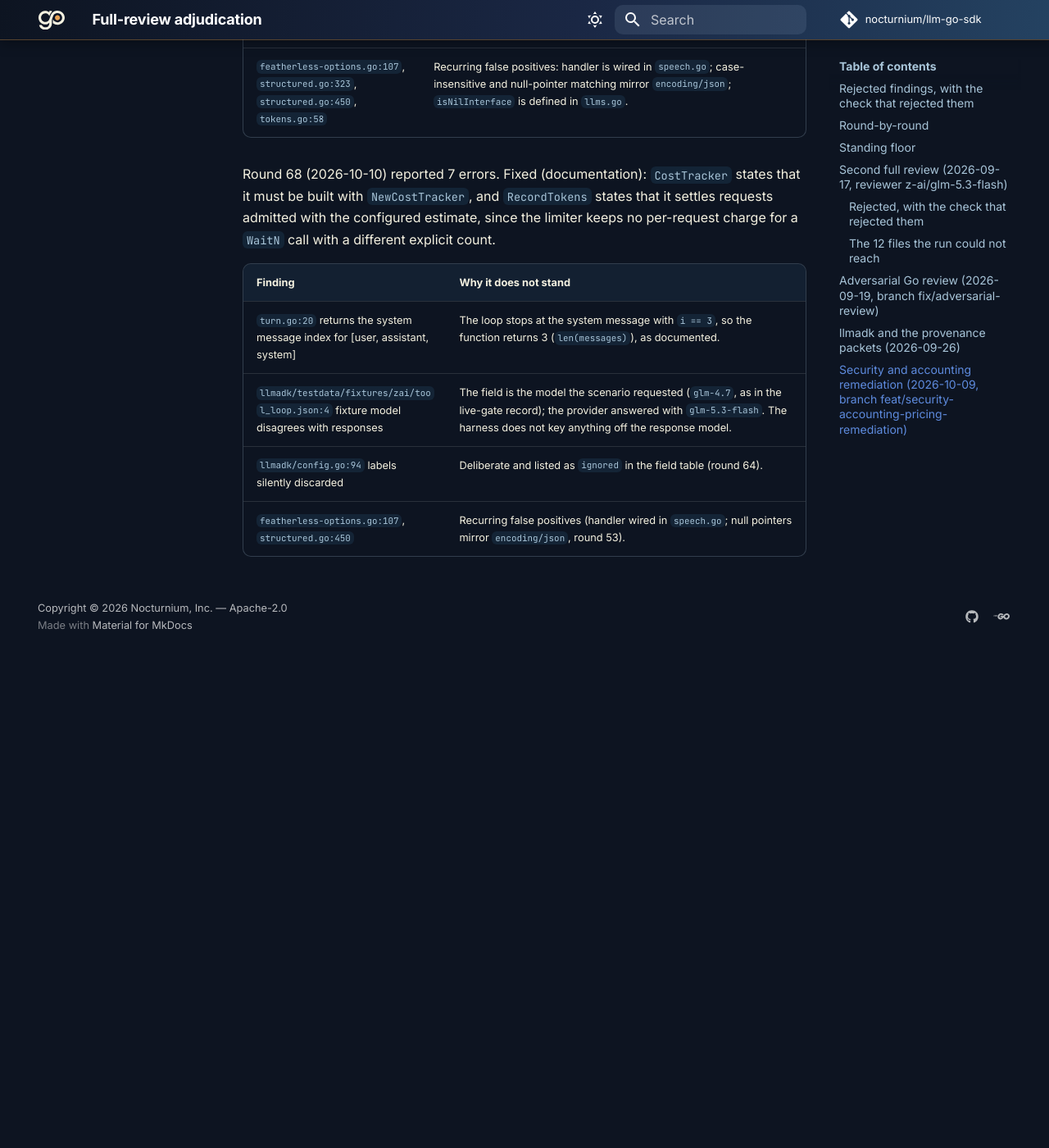
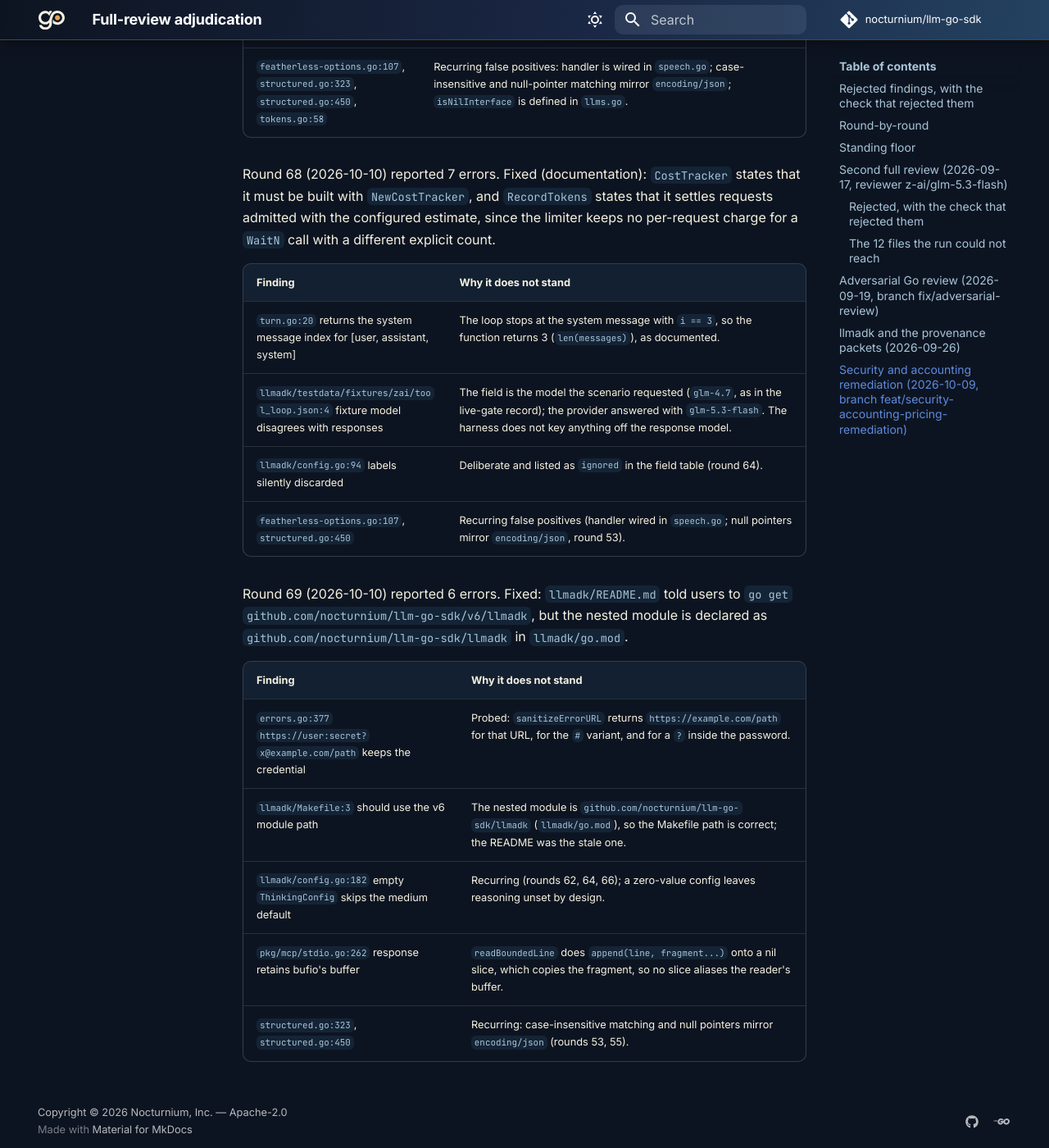
Before and after one commit to nocturnium/llm-go-sdk, an MkDocs documentation site: the page built from docs/nitpick-adjudication.md, in a window 1280 px wide and 1400 px high, scrolled down 28629 px. Shown: the whole window at 82% size. Built offline with MkDocs 1.6.1 and Material for MkDocs 9.7.7, drawn with Linux system fonts in a browser that asks for light colours; comment, search, counter and statistics services are not loaded; before the commit the page ends 29414 px from its top, so only the background shows below that.

Commit message:
Close round 69 review errors

```diff
--- a/docs/nitpick-adjudication.md
+++ b/docs/nitpick-adjudication.md
@@ -711,3 +711,15 @@ keeps no per-request charge for a `WaitN` call with a different explicit count.
 | `llmadk/testdata/fixtures/zai/tool_loop.json:4` fixture model disagrees with responses | The field is the model the scenario requested (`glm-4.7`, as in the live-gate record); the provider answered with `glm-5.3-flash`. The harness does not key anything off the response model. |
 | `llmadk/config.go:94` labels silently discarded | Deliberate and listed as `ignored` in the field table (round 64). |
 | `featherless-options.go:107`, `structured.go:450` | Recurring false positives (handler wired in `speech.go`; null pointers mirror `encoding/json`, round 53). |
+
+Round 69 (2026-10-10) reported 6 errors. Fixed: `llmadk/README.md` told users to
+`go get github.com/nocturnium/llm-go-sdk/v6/llmadk`, but the nested module is
+declared as `github.com/nocturnium/llm-go-sdk/llmadk` in `llmadk/go.mod`.
+
+| Finding | Why it does not stand |
+| --- | --- |
+| `errors.go:377` `https://user:secret?x@example.com/path` keeps the credential | Probed: `sanitizeErrorURL` returns `https://example.com/path` for that URL, for the `#` variant, and for a `?` inside the password. |
+| `llmadk/Makefile:3` should use the v6 module path | The nested module is `github.com/nocturnium/llm-go-sdk/llmadk` (`llmadk/go.mod`), so the Makefile path is correct; the README was the stale one. |
+| `llmadk/config.go:182` empty `ThinkingConfig` skips the medium default | Recurring (rounds 62, 64, 66); a zero-value config leaves reasoning unset by design. |
+| `pkg/mcp/stdio.go:262` response retains bufio's buffer | `readBoundedLine` does `append(line, fragment...)` onto a nil slice, which copies the fragment, so no slice aliases the reader's buffer. |
+| `structured.go:323`, `structured.go:450` | Recurring: case-insensitive matching and null pointers mirror `encoding/json` (rounds 53, 55). |
```
Also changed, not shown: llmadk/README.md (+1 -1 lines).
